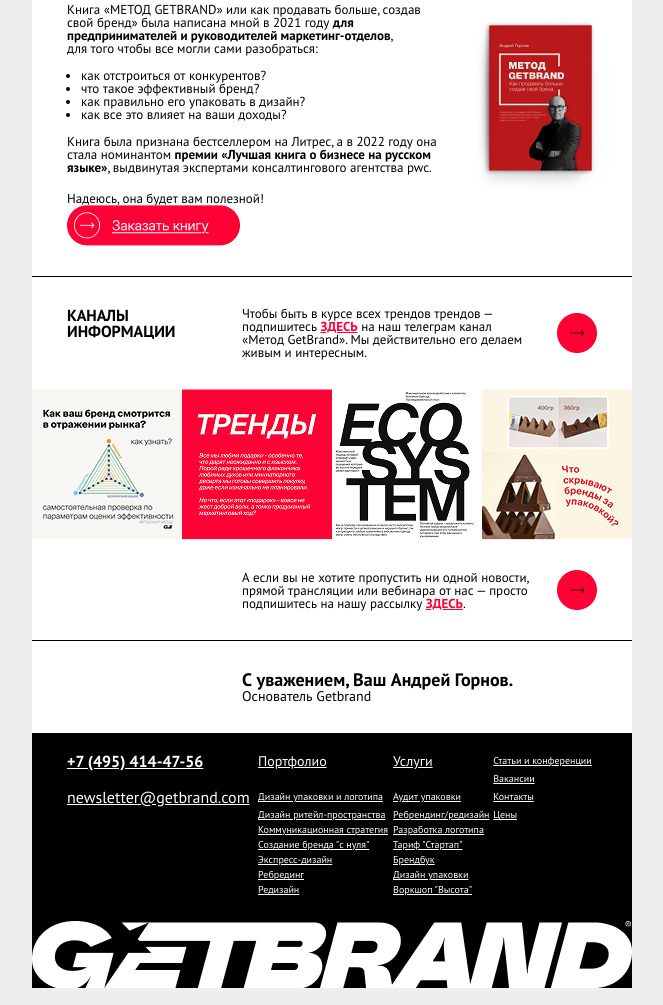
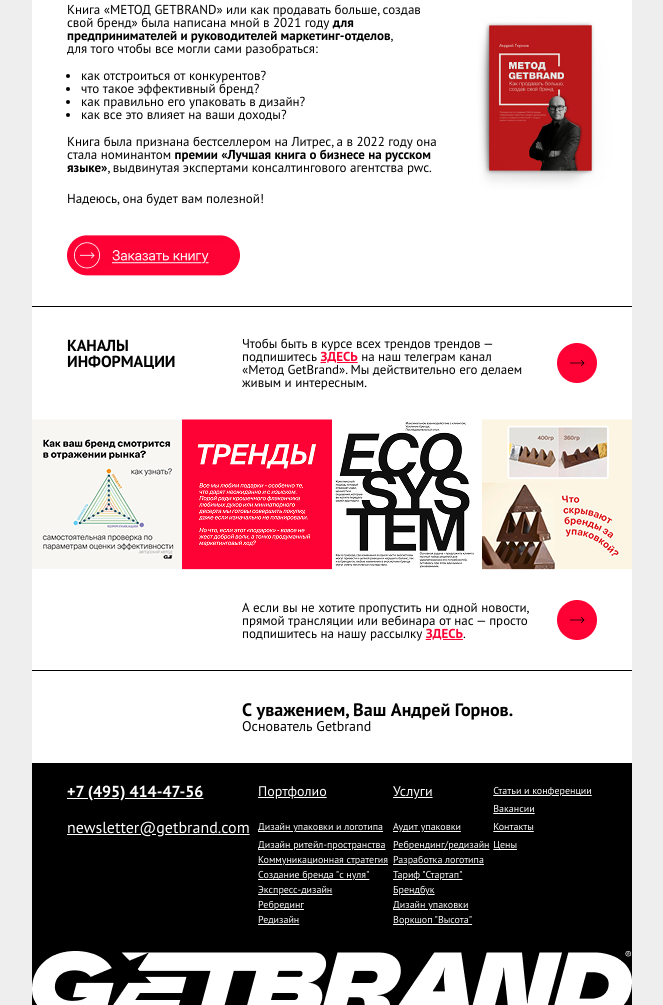
Before and after one commit to fhntv06/html-emails, a plain HTML site: page getbrand-email/index.html in a window 1280 px wide. Shown: the part 1630-2635 px from the top of the page, without its empty margins (308-971 px from the left). Drawn offline with Linux system fonts and the light colour scheme.

Commit message:
fix offset button-buy Get Brands - email

```diff
--- a/getbrand-email/index.html
+++ b/getbrand-email/index.html
@@ -412,7 +412,7 @@
                     </td>
                   </tr>
                   <tr>
-                    <td>
+                    <td style="padding: 30px 0 0 0">
                       <a target="_blank" href="https://www.getbrand.ru/book/#b8880">
                         <img src="images/button-buy.jpg" alt="Заказать книгу" title="Заказать книгу" border="0" width="173">
                       </a>
```
